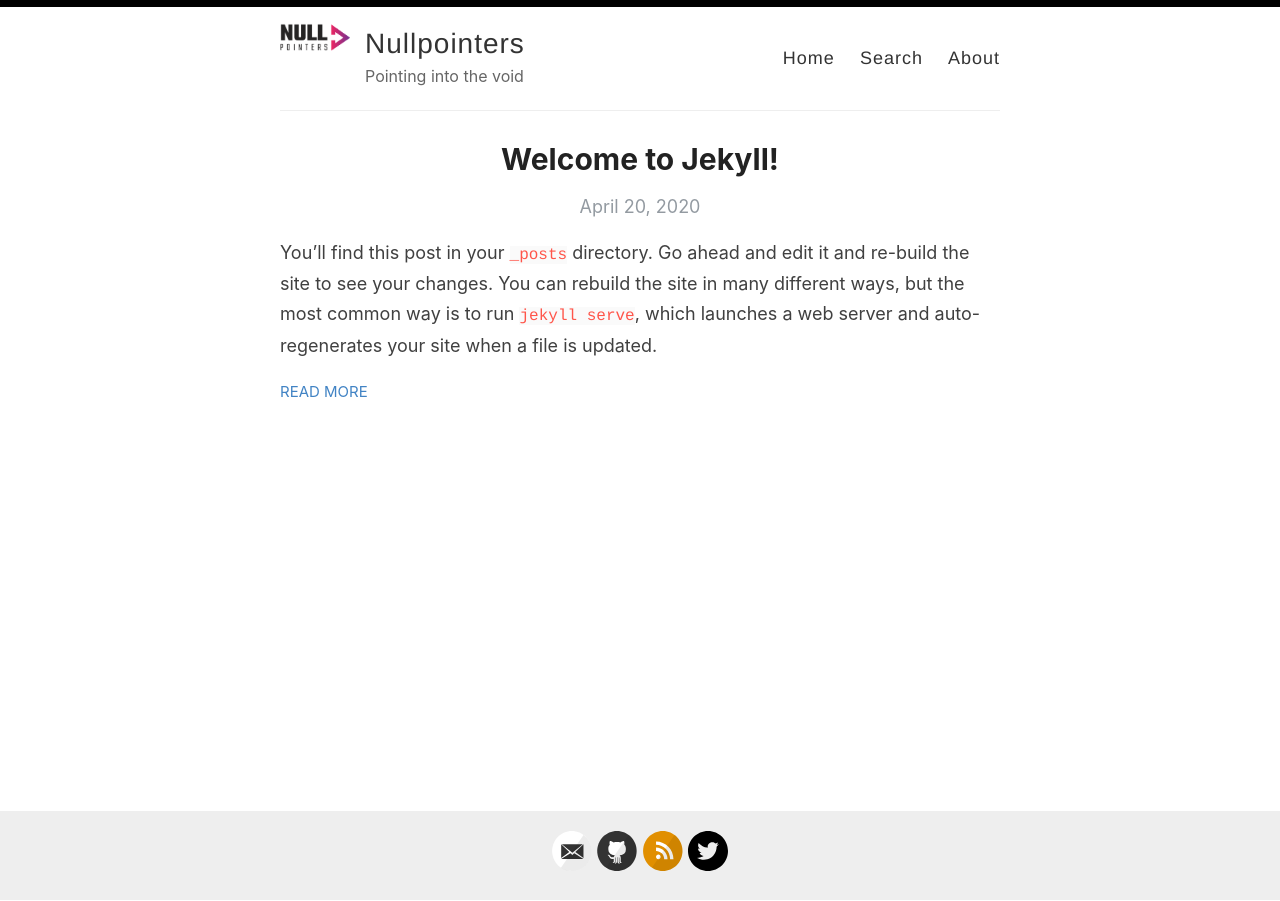
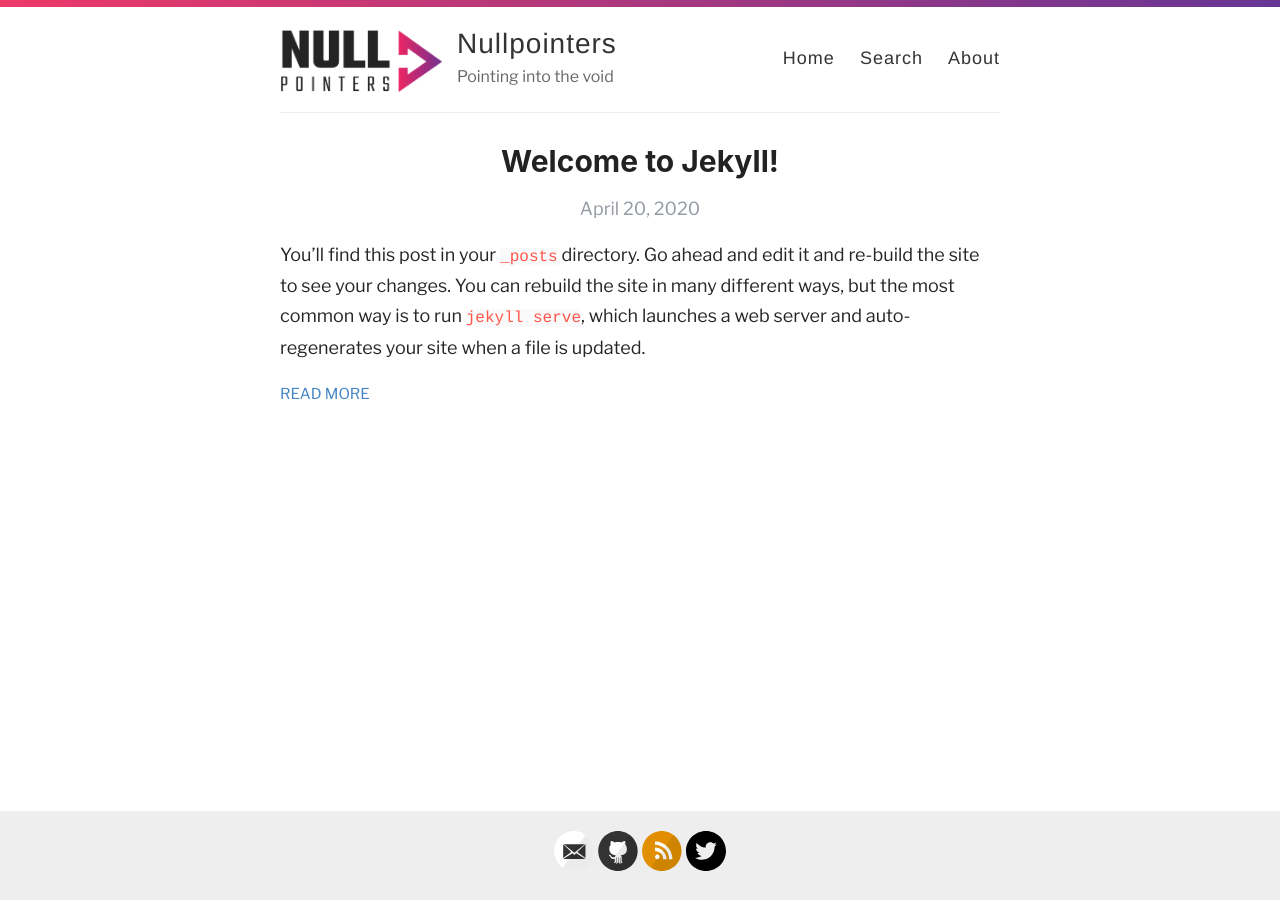
Before and after one commit to nullpointersio/website, a Jekyll site: the page built from index.html, in a window 1280 px wide. Built offline with Jekyll 4.4.1, drawn with Linux system fonts in a browser that asks for light colours; the list of posts is cut into pages by our own code.

Commit message:
Style changes

```diff
--- a/assets/style.scss
+++ b/assets/style.scss
@@ -13,7 +13,8 @@
 /* BASE RULES */
 /**************/
 
-@import url('https://fonts.googleapis.com/css?family=Roboto');
+@import url('https://fonts.googleapis.com/css?family=Teko');
+@import url('https://fonts.googleapis.com/css?family=Libre+Franklin');
 
 html {
   font-size: 100%;
@@ -22,8 +23,8 @@ html {
 
 body {
   background: #fff;
-  font-family: -system-ui, -apple-system, BlinkMacSystemFont, "Segoe UI", Roboto, Helvetica, Arial, sans-serif, "Apple Color Emoji", "Segoe UI Emoji", "Segoe UI Symbol";
-  color: #404040;
+  font-family: "Libre Franklin", -system-ui, -apple-system, BlinkMacSystemFont, "Segoe UI", Roboto, Helvetica, Arial, sans-serif, "Apple Color Emoji", "Segoe UI Emoji", "Segoe UI Symbol";
+  color: #262525;
   line-height: 1.7;
   font-weight: 400;
   font-size: 18px;
@@ -38,7 +39,7 @@ body {
 }
 
 h1, h2, h3, h4, h5, h6 {
-  font-family: -system-ui, -apple-system, BlinkMacSystemFont, "Segoe UI", Roboto, Helvetica, Arial, sans-serif, "Apple Color Emoji", "Segoe UI Emoji", "Segoe UI Symbol";
+  font-family: "Teko", -system-ui, -apple-system, BlinkMacSystemFont, "Segoe UI", Roboto, Helvetica, Arial, sans-serif, "Apple Color Emoji", "Segoe UI Emoji", "Segoe UI Symbol";
   color: $darkerGray;
   font-weight: bold;
 
@@ -279,8 +280,8 @@ p > img {
 
 .site-avatar {
   float: left;
-  width: 70px;
-  height: 70px;
+  width: 9em;
+  height: 4em;
   margin-right: 15px;
 
   @include mobile {
@@ -434,7 +435,8 @@ body:after {
 }
 
 #bar {
-    background: #000;
+  background: rgb(238,57,104);
+background: linear-gradient(50deg, rgba(238,57,104,1) 0%, rgba(102,54,149,1) 100%);
     height: 7px;
     background-size: cover;
     background-position: left 60%;
```
